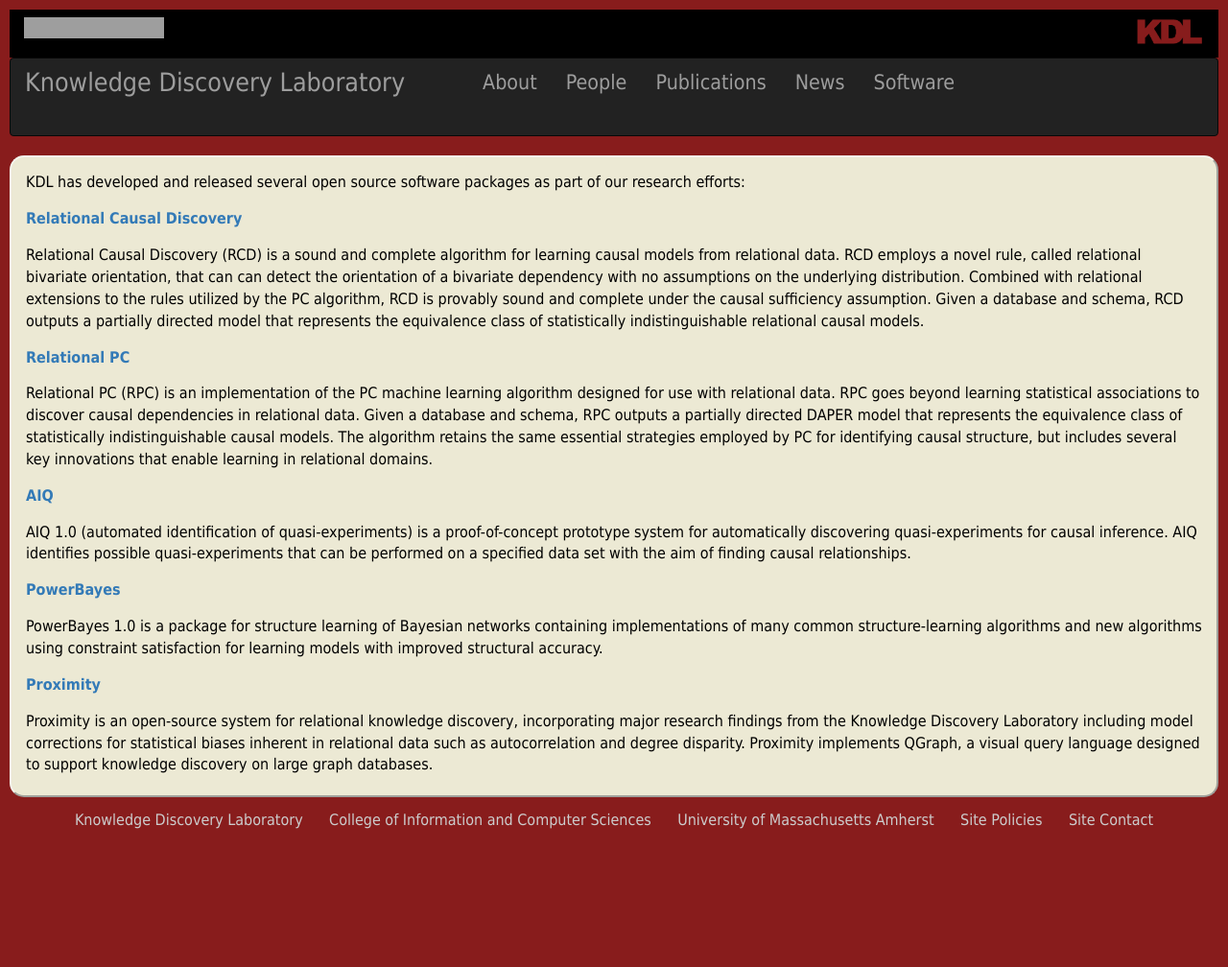
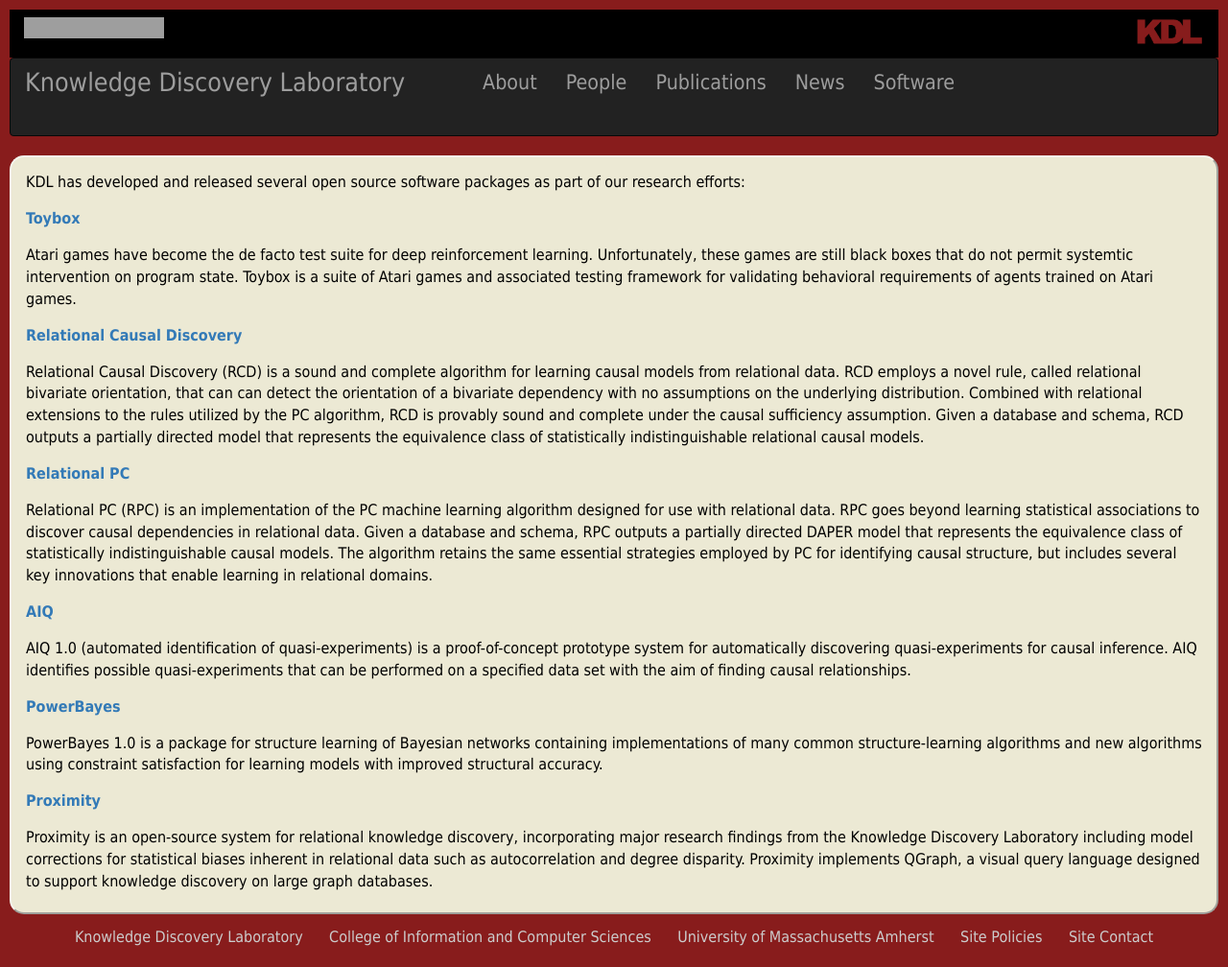
Before and after one commit to KDL-umass/kdl-umass.github.io, a Jekyll site: the page built from software.md, in a window 1280 px wide. Shown: the whole page at 96% size. Built offline with Jekyll 4.4.1, drawn with Linux system fonts in a browser that asks for light colours; nearby versions of some CDN libraries; comment, search, counter and statistics services are not loaded; before the commit the page ends 900 px from its top, so only the background shows below that; grey boxes are pictures that could not be loaded.

Commit message:
short blurb and link to tobox public repo

```diff
--- a/software.md
+++ b/software.md
@@ -3,6 +3,10 @@
 ---
 
 KDL has developed and released several open source software packages as part of our research efforts:
+
+[**Toybox**](https://github.com/KDL-umass/Toybox)
+
+Atari games have become the de facto test suite for deep reinforcement learning. Unfortunately, these games are still black boxes that do not permit systemtic intervention on program state. Toybox is a suite of Atari games and associated testing framework for validating behavioral requirements of agents trained on Atari games.
 
 [**Relational Causal Discovery**](relational_causal_discovery.html)
 
```
